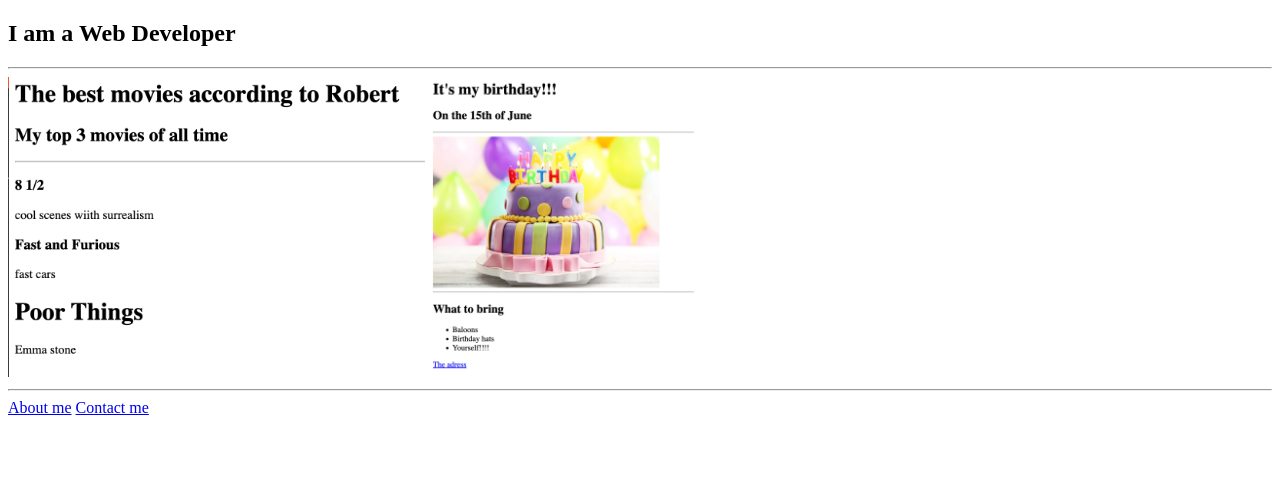
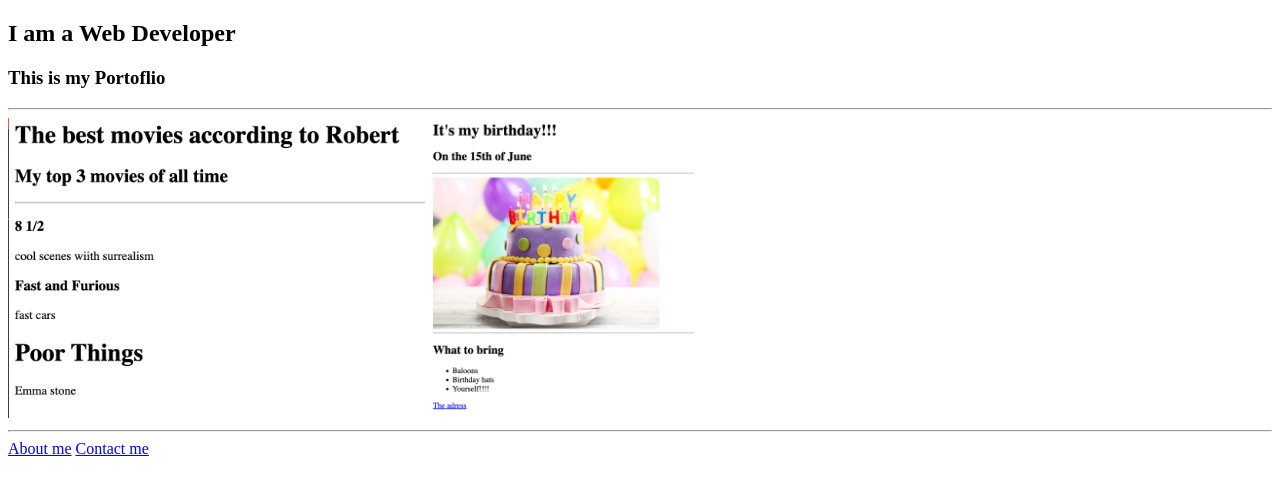
Before and after one commit to domgji15/html-portfolio, a plain HTML site: page index.html in a window 1280 px wide. Drawn offline with Linux system fonts and the light colour scheme.

Commit message:
Add files via upload

```diff
--- a/index.html
+++ b/index.html
@@ -7,6 +7,7 @@
 </head>
 <body>
     <h2>I am a Web Developer </h2>
+    <h3>This is my Portoflio</h3>
     <hr>
     <a href="./public/movie-ranking.html"><img src="./public/Movie-ranking.png" height="300" alt="movie-ranking"></a>
     <a href="./public/birthday-invite.html"><img src="./public/Birthday.png" height="300" alt=""></a>
```
